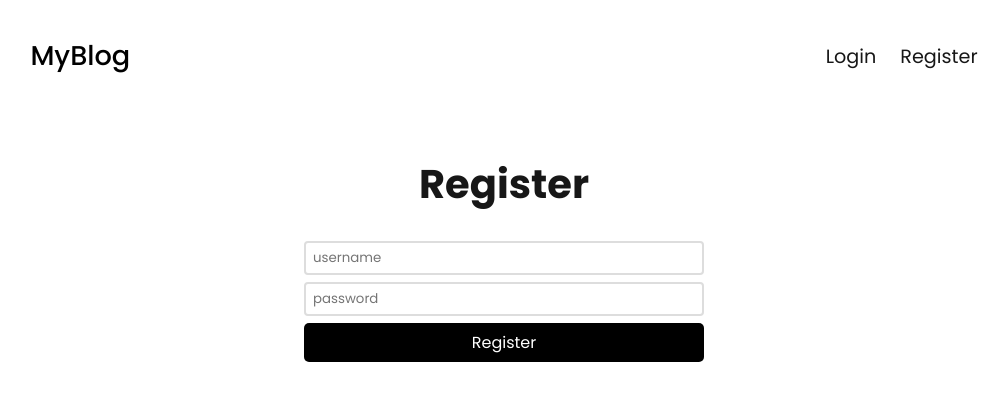
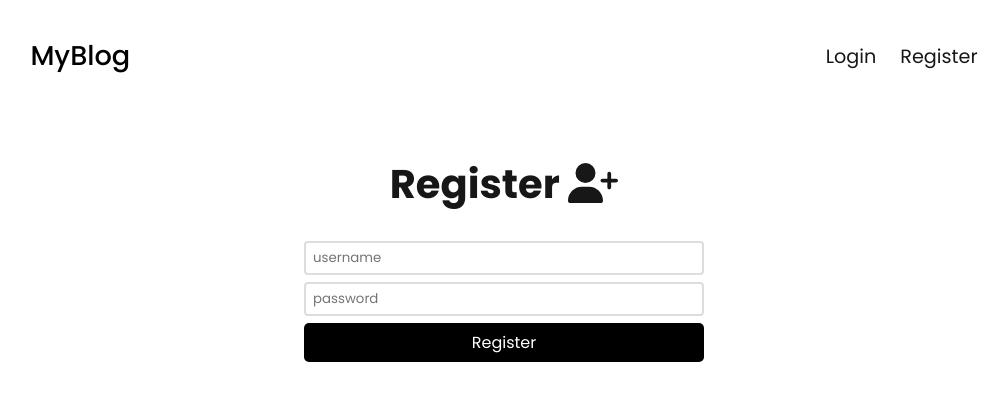
Before and after one commit to hrithikhadka/blog-app, a React (Vite) app in the folder frontend/: page /register in a window 1280 px wide. Shown: the top 400 px of the page, without its empty margins (136-1144 px from the left). Built offline with nearby package versions, Linux system fonts and the light colour scheme; no server answers; the HTML template or start-up script is replaced by a standard one.

Commit message:
add icons to login and register page

```diff
--- a/frontend/package.json
+++ b/frontend/package.json
@@ -9,6 +9,11 @@
     "preview": "vite preview"
   },
   "dependencies": {
+    "@fortawesome/fontawesome-svg-core": "^6.4.0",
+    "@fortawesome/free-brands-svg-icons": "^6.4.0",
+    "@fortawesome/free-regular-svg-icons": "^6.4.0",
+    "@fortawesome/free-solid-svg-icons": "^6.4.0",
+    "@fortawesome/react-fontawesome": "^0.2.0",
     "axios": "^1.3.4",
     "date-fns": "^2.30.0",
     "react": "^18.2.0",
--- a/frontend/src/pages/LoginPage.jsx
+++ b/frontend/src/pages/LoginPage.jsx
@@ -2,7 +2,8 @@
 import { useState, useContext } from "react";
 import { Navigate, useNavigate } from "react-router-dom";
 import { UserContext } from "../UserContext";
-
+import { FontAwesomeIcon } from "@fortawesome/react-fontawesome";
+import { faArrowRightToBracket } from "@fortawesome/free-solid-svg-icons";
 const LoginPage = () => {
   const [username, setUsername] = useState("");
   const [password, setPassword] = useState("");
@@ -39,7 +40,10 @@
 
   return (
     <form className="login" onSubmit={login}>
-      <h1>Login</h1>
+      <h1>
+        Login <FontAwesomeIcon icon={faArrowRightToBracket} />
+      </h1>
+
       <input
         type="text"
         placeholder="username"
--- a/frontend/src/pages/Register.jsx
+++ b/frontend/src/pages/Register.jsx
@@ -1,5 +1,7 @@
 import React from "react";
 import { useState } from "react";
+import { FontAwesomeIcon } from "@fortawesome/react-fontawesome";
+import { faUserPlus } from "@fortawesome/free-solid-svg-icons";
 
 const Register = () => {
   const [username, setUsername] = useState("");
@@ -24,7 +26,9 @@
 
   return (
     <form className="register" onSubmit={register}>
-      <h1>Register</h1>
+      <h1>
+        Register <FontAwesomeIcon icon={faUserPlus} />
+      </h1>
       <input
         type="text"
         placeholder="username"
```
Also changed, not shown: 1 other file (tests, documents, lock files or other folders).
